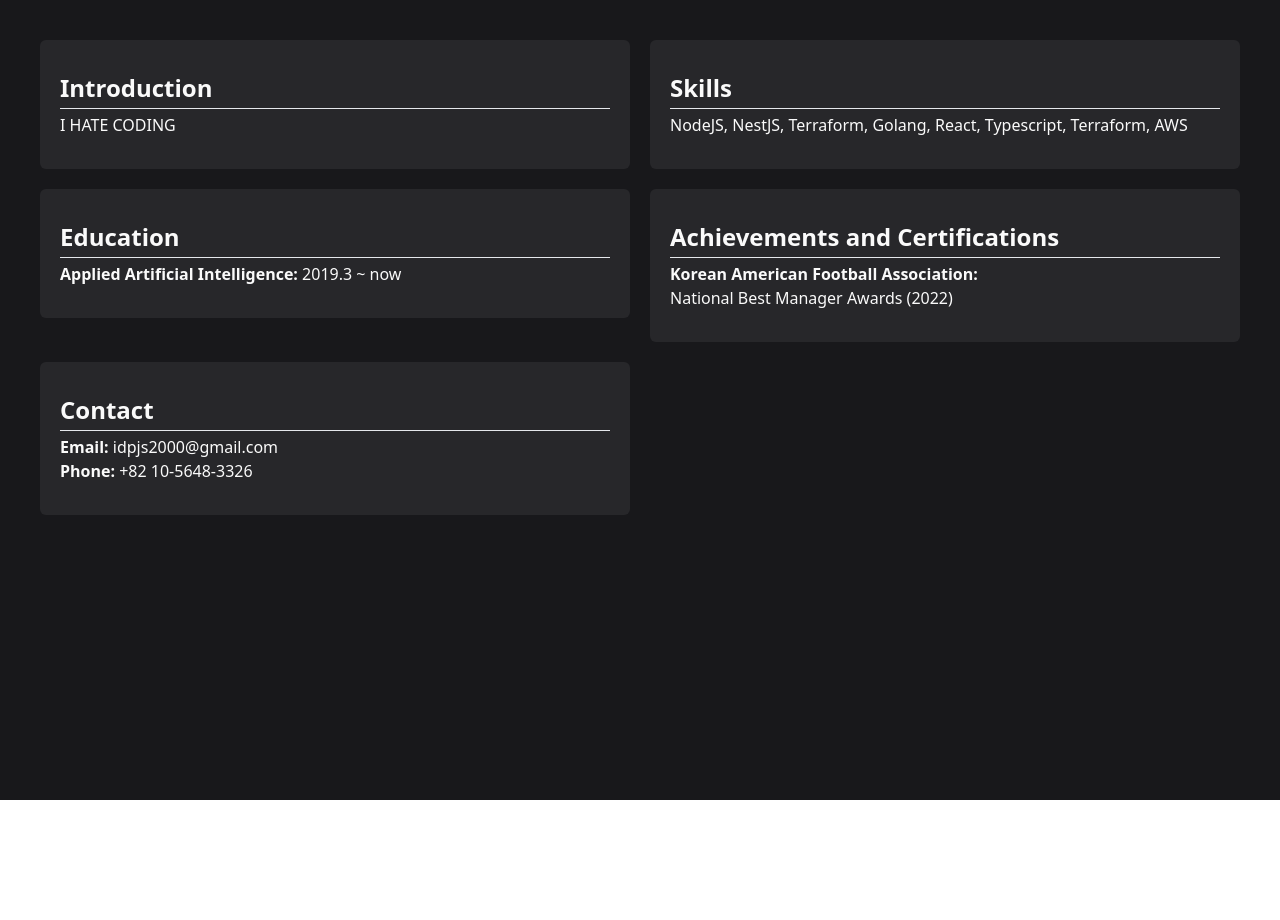
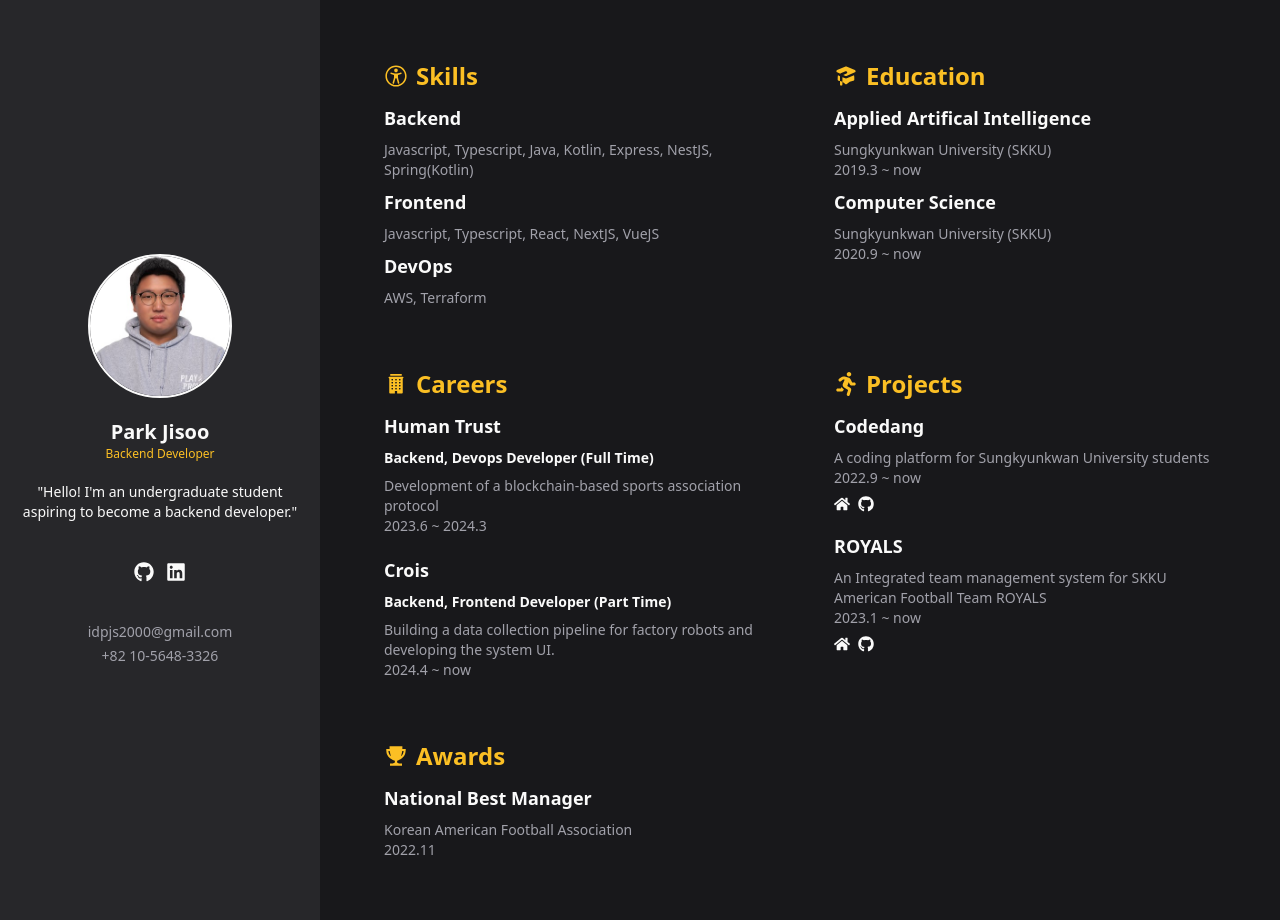
Before and after one commit to jspark2000/jspark2000.github.io, a React (Create React App) app: page / in a window 1280 px wide. Before the commit the page ends 800 px from the top, so only its background shows below. Built offline with nearby package versions, Linux system fonts and the light colour scheme; the HTML template or start-up script is replaced by a standard one.

Commit message:
feat: implements profile pages

```diff
--- a/package.json
+++ b/package.json
@@ -9,6 +9,7 @@
   "dependencies": {
     "react": "^18.3.1",
     "react-dom": "^18.3.1",
+    "react-icons": "^5.2.1",
     "react-scripts": "^5.0.1",
     "web-vitals": "^3.5.2"
   },
--- a/public/index.html
+++ b/public/index.html
@@ -3,15 +3,16 @@
   <head>
     <meta charset="utf-8" />
     <link rel="icon" href="%PUBLIC_URL%/favicon.ico" />
-    <meta name="viewport" content="width=device-width, initial-scale=1" />
-    <meta name="theme-color" content="#000000" />
-    <meta
-      name="description"
-      content="Web site created using create-react-app"
-    />
+    <meta name="viewport" content="width=device-width, initial-scale=1.0" />
+    <meta name="theme-color" content="#18181b" />
     <link rel="apple-touch-icon" href="%PUBLIC_URL%/logo192.png" />
     <link rel="manifest" href="%PUBLIC_URL%/manifest.json" />
     <title>Jisoo Park (jspark2000)</title>
+    <style>
+      body {
+        background-color: #18181b;
+      }
+    </style>
   </head>
   <body>
     <div id="root"></div>
--- a/src/App.jsx
+++ b/src/App.jsx
@@ -1,18 +1,22 @@
-import ArchieveSection from './sections/Archieve'
+import CareerSection from './sections/Career'
 import ContactSection from './sections/Contact'
 import EducationSection from './sections/Education'
-import IntroductionSection from './sections/Introduction'
+import ProfileSection from './sections/Profile'
+import ProjectSection from './sections/Project'
 import SkillsSection from './sections/Skills'
 
 function App() {
   return (
-    <main className="flex h-screen w-full flex-col bg-zinc-900">
-      <div className="mx-auto w-full max-w-screen-xl p-10">
+    <main className="grid h-screen w-full grid-cols-12 bg-zinc-900">
+      <div className="col-span-12 flex h-full flex-col items-center justify-center bg-zinc-800 py-10 sm:col-span-3">
+        <ProfileSection />
+      </div>
+      <div className="col-span-12 px-6 py-5 sm:col-span-9 sm:p-10">
         <div className="grid grid-cols-12 gap-5">
-          <IntroductionSection />
           <SkillsSection />
           <EducationSection />
-          <ArchieveSection />
+          <CareerSection />
+          <ProjectSection />
           <ContactSection />
         </div>
       </div>
--- a/src/sections/Archieve.jsx
+++ /dev/null
@@ -1,18 +0,0 @@
-export default function ArchieveSection() {
-  return (
-    <section className="col-span-12 sm:col-span-6">
-      <div className="flex flex-col rounded-md bg-zinc-800 px-5 py-8">
-        <h2 className="text-2xl font-bold text-zinc-50">
-          Achievements and Certifications
-        </h2>
-        <hr className="my-1" />
-        <p className="text-base text-zinc-50">
-          <span className="font-semibold">
-            Korean American Football Association: <br />
-          </span>{' '}
-          National Best Manager Awards (2022)
-        </p>
-      </div>
-    </section>
-  )
-}
--- /dev/null
+++ b/src/sections/Career.jsx
@@ -0,0 +1,36 @@
+import { IoIosBusiness } from 'react-icons/io'
+
+export default function CareerSection() {
+  return (
+    <section className="col-span-12 sm:col-span-6">
+      <div className="flex flex-col rounded-md py-5 sm:px-6">
+        <div className="flex flex-row items-center space-x-2">
+          <IoIosBusiness className="h-6 w-6 text-amber-400" />
+          <h2 className="text-2xl font-bold text-amber-400">Careers</h2>
+        </div>
+        <div className="mt-3 flex flex-col space-y-2">
+          <h3 className="text-lg font-semibold text-zinc-50">Human Trust</h3>
+          <p className="text-sm font-semibold text-zinc-50">
+            Backend, Devops Developer (Full Time)
+          </p>
+          <p className="text-sm text-zinc-400">
+            Development of a blockchain-based sports association protocol
+            <br />
+            2023.6 ~ 2024.3
+          </p>
+
+          <h3 className="pt-3 text-lg font-semibold text-zinc-50">Crois</h3>
+          <p className="text-sm font-semibold text-zinc-50">
+            Backend, Frontend Developer (Part Time)
+          </p>
+          <p className="text-sm text-zinc-400">
+            Building a data collection pipeline for factory robots and
+            developing the system UI.
+            <br />
+            2024.4 ~ now
+          </p>
+        </div>
+      </div>
+    </section>
+  )
+}
--- a/src/sections/Contact.jsx
+++ b/src/sections/Contact.jsx
@@ -1,15 +1,23 @@
-export default function ContactSection() {
+import { IoMdTrophy } from 'react-icons/io'
+
+export default function AwardsSection() {
   return (
     <section className="col-span-12 sm:col-span-6">
-      <div className="flex flex-col rounded-md bg-zinc-800 px-5 py-8">
-        <h2 className="text-2xl font-bold text-zinc-50">Contact</h2>
-        <hr className="my-1" />
-        <p className="text-base text-zinc-50">
-          <span className="font-semibold">Email:</span> idpjs2000@gmail.com
-        </p>
-        <p className="text-base text-zinc-50">
-          <span className="font-semibold">Phone:</span> +82 10-5648-3326
-        </p>
+      <div className="flex flex-col rounded-md py-5 sm:px-6">
+        <div className="flex flex-row items-center space-x-2">
+          <IoMdTrophy className="h-6 w-6 text-amber-400" />
+          <h2 className="text-2xl font-bold text-amber-400">Awards</h2>
+        </div>
+        <div className="mt-3 flex flex-col space-y-2">
+          <h3 className="text-lg font-semibold text-zinc-50">
+            National Best Manager
+          </h3>
+          <p className="text-sm text-zinc-400">
+            Korean American Football Association
+            <br />
+            2022.11
+          </p>
+        </div>
       </div>
     </section>
   )
--- a/src/sections/Education.jsx
+++ b/src/sections/Education.jsx
@@ -1,15 +1,30 @@
+import { HiAcademicCap } from 'react-icons/hi'
+
 export default function EducationSection() {
   return (
     <section className="col-span-12 sm:col-span-6">
-      <div className="flex flex-col rounded-md bg-zinc-800 px-5 py-8">
-        <h2 className="text-2xl font-bold text-zinc-50">Education</h2>
-        <hr className="my-1" />
-        <p className="text-base text-zinc-50">
-          <span className="font-semibold">
-            Applied Artificial Intelligence:
-          </span>{' '}
-          2019.3 ~ now
-        </p>
+      <div className="flex flex-col rounded-md py-5 sm:px-6">
+        <div className="flex flex-row items-center space-x-2">
+          <HiAcademicCap className="h-6 w-6 text-amber-400" />
+          <h2 className="text-2xl font-bold text-amber-400">Education</h2>
+        </div>
+        <div className="mt-3 flex flex-col space-y-2">
+          <h3 className="text-lg font-semibold text-zinc-50">
+            Applied Artifical Intelligence
+          </h3>
+          <p className="text-sm text-zinc-400">
+            Sungkyunkwan University (SKKU) <br />
+            2019.3 ~ now
+          </p>
+
+          <h3 className="text-lg font-semibold text-zinc-50">
+            Computer Science
+          </h3>
+          <p className="text-sm text-zinc-400">
+            Sungkyunkwan University (SKKU) <br />
+            2020.9 ~ now
+          </p>
+        </div>
       </div>
     </section>
   )
--- a/src/sections/Introduction.jsx
+++ b/src/sections/Introduction.jsx
@@ -1,10 +1,17 @@
+import { IoMdMegaphone } from 'react-icons/io'
+
 export default function IntroductionSection() {
   return (
     <section className="col-span-12 sm:col-span-6">
-      <div className="flex flex-col rounded-md bg-zinc-800 px-5 py-8">
-        <h2 className="text-2xl font-bold text-zinc-50">Introduction</h2>
-        <hr className="my-1" />
-        <p className="text-base text-zinc-50">I HATE CODING</p>
+      <div className="flex flex-col rounded-md px-6 py-5">
+        <div className="flex flex-row items-center space-x-2">
+          <IoMdMegaphone className="h-6 w-6 text-amber-400" />
+          <h2 className="text-2xl font-bold text-amber-400">Abount me</h2>
+        </div>
+        <p className="mt-5 px-5 text-base text-zinc-50">
+          Hello! I'm an undergraduate student aspiring to become a backend
+          developer.
+        </p>
       </div>
     </section>
   )
--- /dev/null
+++ b/src/sections/Profile.jsx
@@ -0,0 +1,28 @@
+import { FaGithub, FaLinkedin } from 'react-icons/fa'
+
+export default function ProfileSection() {
+  return (
+    <section className="flex flex-col items-center">
+      <img
+        className="mb-5 h-36 w-36 rounded-full border-2 border-zinc-50 object-cover"
+        src="/profile.jpg"
+        alt="profile image"
+      />
+      <h2 className="text-xl font-bold text-zinc-50">Park Jisoo</h2>
+      <p className="text-xs font-light text-amber-400">Backend Developer</p>
+      <p className="mt-5 text-center text-sm font-normal text-zinc-50">
+        "Hello! I'm an undergraduate student
+        <br />
+        aspiring to become a backend developer."
+      </p>
+      <div className="mt-8 flex flex-row space-x-3 text-zinc-50 sm:mt-10">
+        <FaGithub className="h-5 w-5" />
+        <FaLinkedin className="h-5 w-5" />
+      </div>
+      <div className="mt-8 flex flex-col space-y-1 text-center sm:mt-10">
+        <p className="text-sm text-zinc-400">idpjs2000@gmail.com</p>
+        <p className="text-sm text-zinc-400">+82 10-5648-3326</p>
+      </div>
+    </section>
+  )
+}
--- /dev/null
+++ b/src/sections/Project.jsx
@@ -0,0 +1,46 @@
+import { FaGithub, FaHome, FaRunning } from 'react-icons/fa'
+
+export default function ProjectSection() {
+  return (
+    <section className="col-span-12 sm:col-span-6">
+      <div className="flex flex-col rounded-md py-5 sm:px-6">
+        <div className="flex flex-row items-center space-x-2">
+          <FaRunning className="h-6 w-6 text-amber-400" />
+          <h2 className="text-2xl font-bold text-amber-400">Projects</h2>
+        </div>
+        <div className="mt-3 flex flex-col space-y-2">
+          <h3 className="text-lg font-semibold text-zinc-50">Codedang</h3>
+          <p className="text-sm text-zinc-400">
+            A coding platform for Sungkyunkwan University students
+            <br />
+            2022.9 ~ now
+          </p>
+          <div className="flex flex-row space-x-2 text-zinc-50">
+            <a href="https://codedang.com">
+              <FaHome className="h-4 w-4" />
+            </a>
+            <a href="https://github.com/skkuding/codedang">
+              <FaGithub className="h-4 w-4" />
+            </a>
+          </div>
+
+          <h3 className="pt-3 text-lg font-semibold text-zinc-50">ROYALS</h3>
+          <p className="text-sm text-zinc-400">
+            An Integrated team management system for SKKU American Football Team
+            ROYALS
+            <br />
+            2023.1 ~ now
+          </p>
+          <div className="flex flex-row space-x-2 text-zinc-50">
+            <a href="https://skku-royals.com">
+              <FaHome className="h-4 w-4" />
+            </a>
+            <a href="https://github.com/skku-royals/official-webpage">
+              <FaGithub className="h-4 w-4" />
+            </a>
+          </div>
+        </div>
+      </div>
+    </section>
+  )
+}
--- a/src/sections/Skills.jsx
+++ b/src/sections/Skills.jsx
@@ -1,12 +1,28 @@
+import { RxAccessibility } from 'react-icons/rx'
+
 export default function SkillsSection() {
   return (
     <section className="col-span-12 sm:col-span-6">
-      <div className="flex flex-col rounded-md bg-zinc-800 px-5 py-8">
-        <h2 className="text-2xl font-bold text-zinc-50">Skills</h2>
-        <hr className="my-1" />
-        <p className="text-base text-zinc-50">
-          NodeJS, NestJS, Terraform, Golang, React, Typescript, Terraform, AWS
-        </p>
+      <div className="flex flex-col rounded-md py-5 sm:px-6">
+        <div className="flex flex-row items-center space-x-2">
+          <RxAccessibility className="h-6 w-6 text-amber-400" />
+          <h2 className="text-2xl font-bold text-amber-400">Skills</h2>
+        </div>
+        <div className="mt-3 flex flex-col space-y-2">
+          <h3 className="text-lg font-semibold text-zinc-50">Backend</h3>
+          <p className="text-sm text-zinc-400">
+            Javascript, Typescript, Java, Kotlin, Express, NestJS,
+            Spring(Kotlin)
+          </p>
+
+          <h3 className="text-lg font-semibold text-zinc-50">Frontend</h3>
+          <p className="text-sm text-zinc-400">
+            Javascript, Typescript, React, NextJS, VueJS
+          </p>
+
+          <h3 className="text-lg font-semibold text-zinc-50">DevOps</h3>
+          <p className="text-sm text-zinc-400">AWS, Terraform</p>
+        </div>
       </div>
     </section>
   )
```
Also changed, not shown: public/profile.jpg (added), 1 other file (tests, documents, lock files or other folders).
